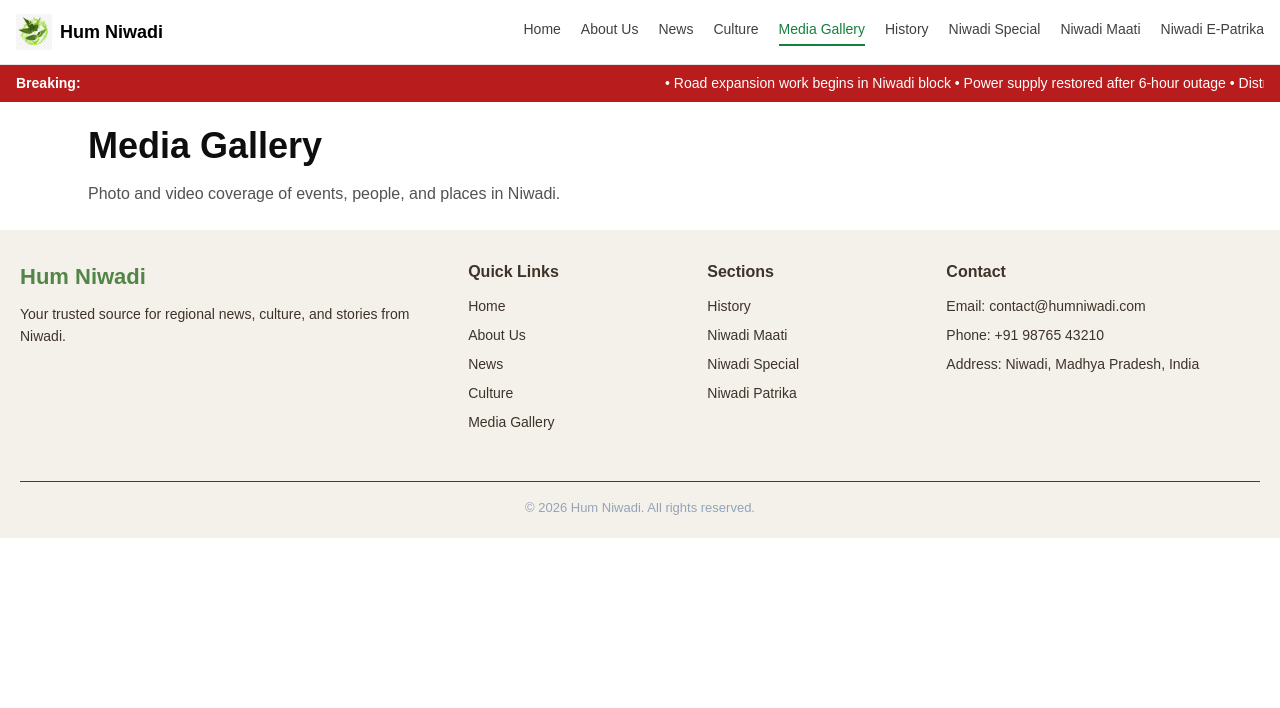
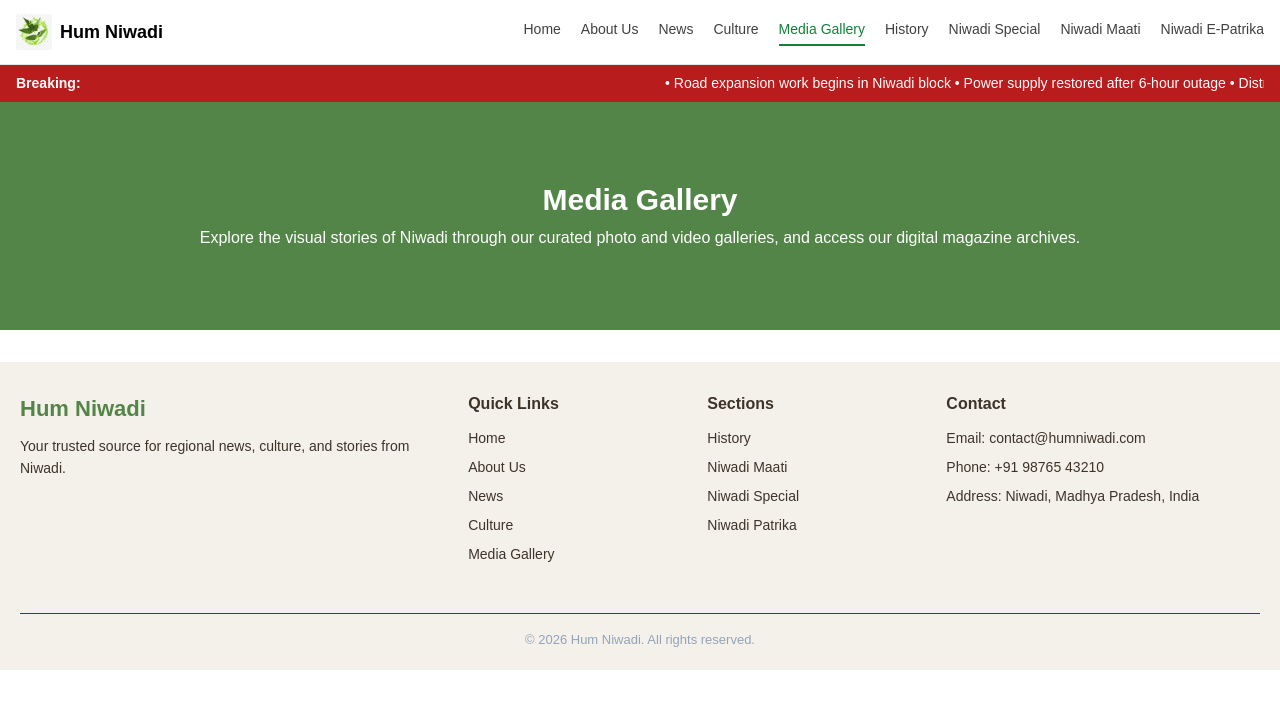
Before and after one commit to akshatraisaxena/HumNiwadi, a Next.js app: page /media in a window 1280 px wide. Shown: the top 708 px of the page. Built offline with nearby package versions, Linux system fonts and the light colour scheme.

Commit message:
small changes

```diff
--- a/src/app/media/page.jsx
+++ b/src/app/media/page.jsx
@@ -1,10 +1,16 @@
 export default function MediaPage() {
   return (
-    <main className="max-w-6xl mx-auto p-6">
-      <h1 className="text-4xl font-bold mb-4">Media Gallery</h1>
-      <p className="text-neutral-600">
-        Photo and video coverage of events, people, and places in Niwadi.
-      </p>
+    <main className="bg-white">
+      {/* Header */}
+        <header className="mx-auto max-w-10xl mb-8 py-20 text-center bg-[rgb(82_133_71)]">
+          <h1 className="text-3xl font-semibold text-white mb-2">
+            Media Gallery
+          </h1>
+          <p className="text-white ">
+            Explore the visual stories of Niwadi through our curated photo and video galleries, and access our digital magazine archives.
+          </p>
+        </header>
+
     </main>
   );
 }
--- a/src/app/news/page.jsx
+++ b/src/app/news/page.jsx
@@ -1,7 +1,7 @@
 "use client";
 
 import { useState, useEffect } from "react";
-import MainNewsCard from "@/components/MainNewsCard";
+import MainNewsCard from "@/components/News/MainNewsCard";
 import PublicVoiceCTA from "@/components/PublicVoiceCTA";
 
 const ALL_CATEGORIES = [
--- a/src/app/page.js
+++ b/src/app/page.js
@@ -1,6 +1,6 @@
 import Container from "@/components/Container";
 import SectionHeader from "@/components/SectionHeader";
-import NewsCard from "@/components/NewsCard";
+import NewsCard from "@/components/News/NewsCard";
 import PeopleCard from "@/components/PeopleCard";
 import MediaGallery from "@/components/MediaCard/MediaCard";
 import PublicVoiceCTA from "@/components/PublicVoiceCTA";
--- a/src/components/LatestNews/LatestNews.jsx
+++ b/src/components/LatestNews/LatestNews.jsx
@@ -1,7 +1,7 @@
 import styles from "./LatestNews.module.css";
 import Container from "@/components/Container";
 import SectionHeader from "@/components/SectionHeader";
-import NewsCard from "@/components/NewsCard";
+import NewsCard from "@/components/News/NewsCard";
 
 const LatestNews = () => {
   return (
--- a/src/components/MediaCard/MediaCard.jsx
+++ b/src/components/MediaCard/MediaCard.jsx
@@ -1,7 +1,7 @@
 import styles from "./MediaCard.module.css";
 import Container from "@/components/Container";
 import SectionHeader from "@/components/SectionHeader";
-import MediaCard from "@/components/MediaCard";
+import MediaCard from "@/components/Media/MediaCard";
 
 const MediaGallery = () => {
   return (
```
Also changed, not shown: src/components/Media/MediaCard.jsx (renamed from src/components/MediaCard.jsx), src/components/Media/PhotoGallery.jsx (added), src/components/News/MainNewsCard.jsx (renamed from src/components/MainNewsCard.jsx), src/components/News/NewsCard.jsx (renamed from src/components/NewsCard.jsx), src/components/NewsGrid.jsx (deleted).
